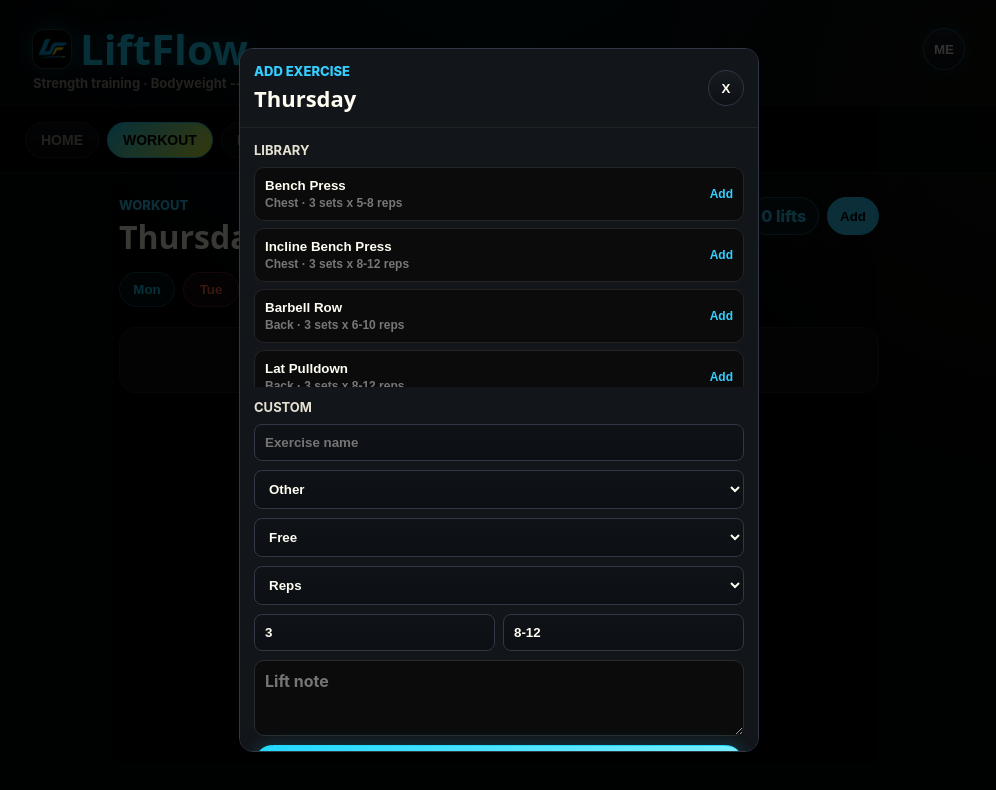
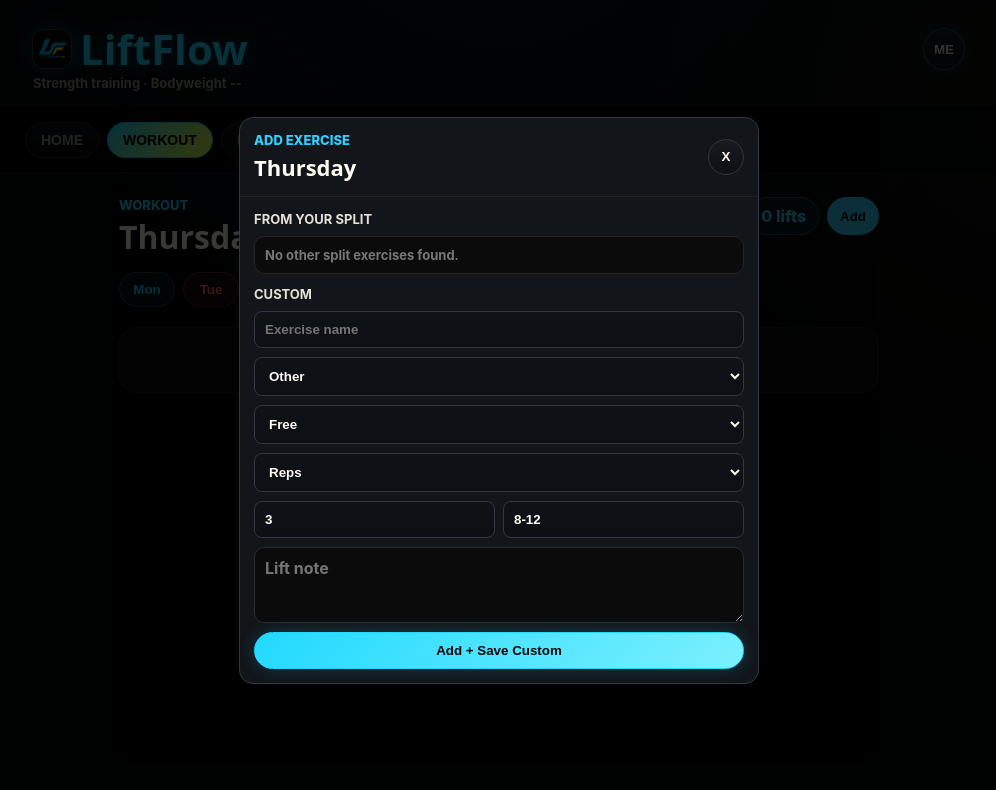
Before and after one commit to SoftLockedLive/LiftFlow, a Next.js app in the folder liftflow/: page /workout in a window 1280 px wide. Both pictures are taken after a click on the button "Add". Shown: the top 790 px of the page, without its empty margins (141-1137 px from the left). Built offline with nearby package versions, Linux system fonts and the light colour scheme.

Commit message:
Make workout exercise additions session based

```diff
--- a/liftflow/src/pages/workout.js
+++ b/liftflow/src/pages/workout.js
@@ -1,11 +1,10 @@
 import { useEffect, useState } from "react";
 import { useRouter } from "next/router";
-import { getCustomExercises, upsertCustomExercise } from "../lib/customExercises";
+import { upsertCustomExercise } from "../lib/customExercises";
 import { getMuscleGroup, tint } from "../lib/muscleGroups";
 import { getManualPRs } from "../lib/manualPRs";
-import { getPlan, savePlan } from "../lib/plan";
+import { getPlan } from "../lib/plan";
 import { buildPRMap, formatPR } from "../lib/prRecords";
-import { DEFAULT_EXERCISES } from "../lib/programTemplates";
 import { buildTodaysWorkout } from "../lib/trainingEngine";
 import { getTodayName } from "../lib/today";
 import { getWorkouts, saveWorkout } from "../lib/workoutStorage";
@@ -29,7 +28,6 @@ export default function Workout() {
   const [restSeconds, setRestSeconds] = useState(0);
   const [restPreset, setRestPreset] = useState(90);
   const [summary, setSummary] = useState(null);
-  const [customExercises, setCustomExercises] = useState([]);
   const [addOpen, setAddOpen] = useState(false);
   const [addDraft, setAddDraft] = useState(createEmptyAddDraft());
 
@@ -59,7 +57,6 @@ export default function Workout() {
       setSession(getSafeSession(savedDrafts[initialDay]));
       setWorkouts(getWorkouts());
       setManualPrs(getManualPRs());
-      setCustomExercises(getCustomExercises());
     }, 0);
 
     return () => window.clearTimeout(timer);
@@ -256,28 +253,54 @@ export default function Workout() {
     const prepared = prepareWorkoutLift(lift);
     if (!prepared.exercise || !prepared.sets || !prepared.reps) return;
 
-    const updated = {
-      ...plan,
-      [selectedDay]: [...(Array.isArray(plan[selectedDay]) ? plan[selectedDay] : []), prepared],
-      __meta: {
-        ...(plan.__meta || {}),
-        [selectedDay]: {
-          ...(plan.__meta?.[selectedDay] || {}),
-          type: "training",
-          recovery: null,
-        },
-      },
-    };
-
-    setPlan(updated);
-    savePlan(updated);
+    setSession((prev) => {
+      const current = getSafeSession(prev);
+      const extraLifts = Array.isArray(current.__extraLifts) ? current.__extraLifts : [];
+      const copy = { ...current, __extraLifts: [...extraLifts, prepared] };
+      const updatedDrafts = { ...drafts, [selectedDay]: copy };
+      setDrafts(updatedDrafts);
+      saveWorkoutDrafts(updatedDrafts);
+      return copy;
+    });
 
     if (saveCustom) {
-      setCustomExercises(upsertCustomExercise(prepared));
+      upsertCustomExercise(prepared);
     }
 
     setAddOpen(false);
     setAddDraft(createEmptyAddDraft());
+  }
+
+  function removeWorkoutExercise(lift) {
+    if (!lift.addedDuringWorkout) return;
+
+    setSession((prev) => {
+      const current = getSafeSession(prev);
+      const extraLifts = (Array.isArray(current.__extraLifts) ? current.__extraLifts : []).filter((item) => item.id !== lift.id);
+      const copy = { ...current, __extraLifts };
+      delete copy[lift.id];
+
+      if (isPlainObject(copy.__variations)) {
+        const variations = { ...copy.__variations };
+        delete variations[lift.id];
+        copy.__variations = variations;
+      }
+      if (isPlainObject(copy.__coach)) {
+        const coach = { ...copy.__coach };
+        delete coach[lift.id];
+        copy.__coach = coach;
+      }
+      if (isPlainObject(copy.__ramp)) {
+        const ramp = { ...copy.__ramp };
+        delete ramp[lift.id];
+        copy.__ramp = ramp;
+      }
+
+      const updatedDrafts = { ...drafts, [selectedDay]: copy };
+      setDrafts(updatedDrafts);
+      saveWorkoutDrafts(updatedDrafts);
+      return copy;
+    });
   }
 
   function addCustomDraftToWorkout() {
@@ -285,14 +308,17 @@ export default function Workout() {
     addExerciseToWorkout({ ...addDraft, reps: targetValue }, true);
   }
 
-  const program = buildTodaysWorkout(selectedDay, plan, workouts, manualPrs);
   const safeSession = getSafeSession(session);
+  const prMap = buildPRMap(workouts, manualPrs);
+  const baseProgram = buildTodaysWorkout(selectedDay, plan, workouts, manualPrs);
+  const extraProgram = buildExtraWorkoutProgram(safeSession.__extraLifts, workouts, prMap);
+  const program = [...baseProgram, ...extraProgram];
   const focusName = plan.__meta?.[selectedDay]?.name || selectedDay;
   const recovery = plan.__meta?.[selectedDay]?.recovery;
   const warmup = Array.isArray(plan.__meta?.[selectedDay]?.warmup) ? plan.__meta[selectedDay].warmup.filter(Boolean) : [];
   const emphasis = plan.__meta?.[selectedDay]?.emphasis || "";
   const actionCards = Array.isArray(plan.__meta?.[selectedDay]?.actionCards) ? plan.__meta[selectedDay].actionCards.filter(Boolean) : [];
-  const prMap = buildPRMap(workouts, manualPrs);
+  const splitExerciseOptions = getSplitExerciseOptions(plan, selectedDay);
 
   return (
     <div style={wrap}>
@@ -463,6 +489,17 @@ export default function Workout() {
                     </p>
                   </div>
                   <div style={liftHeaderActions}>
+                    {lift.addedDuringWorkout && (
+                      <button
+                        type="button"
+                        onClick={() => removeWorkoutExercise(lift)}
+                        style={removeLiftBtn}
+                        aria-label={`Remove ${lift.exercise}`}
+                        title="Remove added exercise"
+                      >
+                        Remove
+                      </button>
+                    )}
                     {lift.targetType !== "time" && activePr && (
                       <span style={prBadge}>
                         {formatPR(activePr)}
@@ -697,23 +734,27 @@ export default function Workout() {
             </div>
             <div style={modalBody}>
               <section style={addSection}>
-                <strong style={addSectionTitle}>Library</strong>
+                <strong style={addSectionTitle}>From Your Split</strong>
+                {splitExerciseOptions.length === 0 ? (
+                  <p style={emptyMini}>No other split exercises found.</p>
+                ) : (
                   <div style={libraryList}>
-                  {[...DEFAULT_EXERCISES, ...customExercises].map((lift) => (
+                    {splitExerciseOptions.map((lift) => (
                       <button
-                      key={`${lift.id || "default"}-${lift.exercise}-${lift.muscleGroup}`}
+                        key={`${lift.exercise}-${lift.muscleGroup}-${lift.sets}-${lift.reps}`}
                         type="button"
                         onClick={() => addExerciseToWorkout(lift)}
                         style={libraryItem}
                       >
                         <span style={libraryText}>
                           <strong style={libraryName}>{lift.exercise}</strong>
-                        <span style={libraryMeta}>{getMuscleGroup(lift.muscleGroup).label} · {formatWorkoutTarget(lift)}</span>
+                          <span style={libraryMeta}>{lift.sourceDay} · {getMuscleGroup(lift.muscleGroup).label} · {formatWorkoutTarget(lift)}</span>
                         </span>
                         <span style={libraryAdd}>Add</span>
                       </button>
                     ))}
                   </div>
+                )}
               </section>
 
               <section style={addSection}>
@@ -818,7 +859,49 @@ function prepareWorkoutLift(lift) {
     stretches: lift?.stretches || lift?.note || "",
     baseExercise: lift?.baseExercise || lift?.exercise || "",
     variations: Array.isArray(lift?.variations) ? lift.variations : [],
-  };
+    addedDuringWorkout: true,
+  };
+}
+
+function buildExtraWorkoutProgram(extraLifts, workouts, prMap) {
+  return (Array.isArray(extraLifts) ? extraLifts : []).filter(Boolean).map((lift, index) => {
+    const prepared = {
+      ...lift,
+      id: lift.id || `extra-${index}-${String(lift.exercise || "lift").replace(/[^a-z0-9]+/gi, "-")}`,
+      addedDuringWorkout: true,
+    };
+    const baseExercise = normalizeExerciseName(prepared.baseExercise || prepared.exercise);
+    const prRecord = prMap[baseExercise];
+
+    return {
+      ...prepared,
+      baseExercise,
+      prRecord,
+      displayPR: formatPR(prRecord),
+      coachRecommendation: buildCoachRecommendation(prepared, workouts),
+      userOverride: null,
+    };
+  });
+}
+
+function getSplitExerciseOptions(plan, selectedDay) {
+  const seen = new Set();
+  return DAYS.flatMap((day) => {
+    const lifts = Array.isArray(plan?.[day]) ? plan[day] : [];
+    return lifts.map((lift) => ({ ...lift, sourceDay: day }));
+  })
+    .filter((lift) => lift.exercise)
+    .filter((lift) => {
+      const key = normalizeExerciseName(lift.exercise);
+      const currentDayHasLift = dayHasExercise(plan, selectedDay, key);
+      if (!key || seen.has(key) || currentDayHasLift) return false;
+      seen.add(key);
+      return true;
+    });
+}
+
+function dayHasExercise(plan, day, exerciseKey) {
+  return (Array.isArray(plan?.[day]) ? plan[day] : []).some((lift) => normalizeExerciseName(lift.exercise) === exerciseKey);
 }
 
 function getLoggedSets(sets) {
@@ -1479,6 +1562,17 @@ const variationIcon = {
   fontWeight: 900,
 };
 
+const removeLiftBtn = {
+  minWidth: 64,
+  height: 32,
+  padding: "0 9px",
+  color: "#ff6b2c",
+  borderColor: "rgba(255, 107, 44, 0.42)",
+  background: "rgba(255, 107, 44, 0.1)",
+  fontSize: 11,
+  fontWeight: 900,
+};
+
 const variationPanel = {
   display: "grid",
   gap: 7,
@@ -1716,6 +1810,17 @@ const addSectionTitle = {
   color: colors.textSoft,
   fontSize: 13,
   textTransform: "uppercase",
+};
+
+const emptyMini = {
+  margin: 0,
+  border: "1px solid #242424",
+  borderRadius: 10,
+  background: "#0b0b0b",
+  padding: 10,
+  color: "#777",
+  fontWeight: 750,
+  fontSize: 13,
 };
 
 const addFieldRow = {
```
Lines whose indentation alone changed are shown as unchanged.
